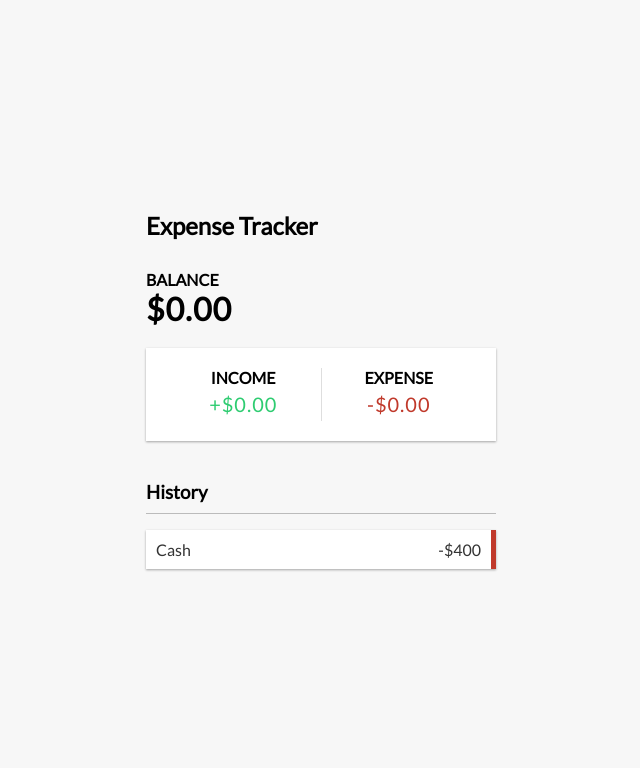
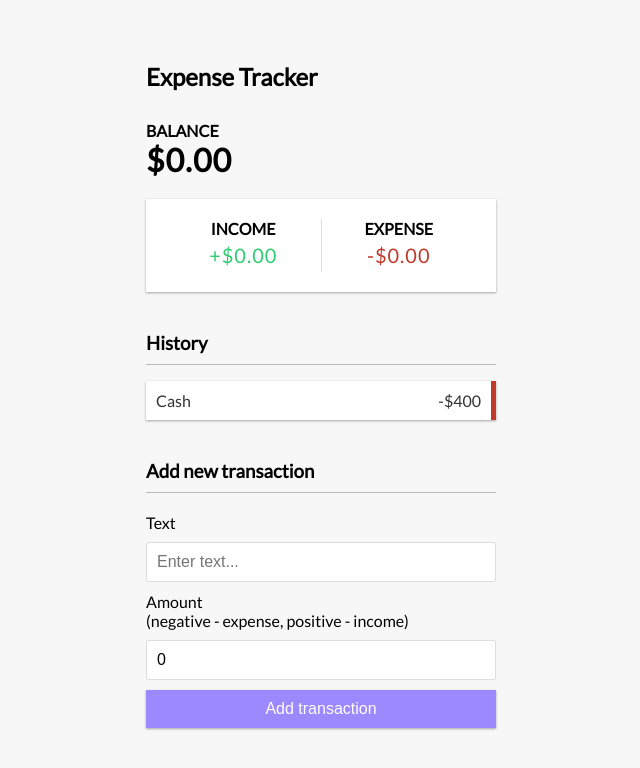
Before and after one commit to Arafat10/demo-expense-tracker, a React (Create React App) app: page / in a window 1280 px wide. Shown: the top 768 px of the page, without its empty margins (319-959 px from the left). Built offline with nearby package versions, Linux system fonts and the light colour scheme.

Commit message:
trans add2

```diff
--- a/src/App.js
+++ b/src/App.js
@@ -3,6 +3,7 @@
 import { Balance } from './components/Balance';
 import { IncomeExpenses } from './components/IncomeExpenses';
 import { TransList } from './components/TransList';
+import { AddTrans } from './components/AddTrans';
 
 function App() {
   return (
@@ -12,6 +13,7 @@
           <Balance />
           <IncomeExpenses />
           <TransList />
+          <AddTrans />
         </div>
     </div>
   );
--- a/src/components/AddTrans.js
+++ b/src/components/AddTrans.js
@@ -1,20 +1,25 @@
-import React from 'react'
+import React, {useState} from 'react'
 
 export const AddTrans = () => {
+  const [text, setText] = useState('');
+  const [amount, setAmount] = useState(0);
+
   return (
     <>
         <h3>Add new transaction</h3>
       <form id="form">
         <div className="form-control">
           <label htmlFor="text">Text</label>
-          <input type="text" id="text" placeholder="Enter text..." />
+          <input type="text" value={text} onChange={(e) => setText(e.target.value)}
+          placeholder="Enter text..." />
         </div>
         <div className="form-control">
           <label htmlFor="amount"
             >Amount <br />
             (negative - expense, positive - income)</label
           >
-          <input type="number" id="amount" placeholder="Enter amount..." />
+          <input type="number" value={amount} onChange={(e) => setAmount(e.target.value)}
+           placeholder="Enter amount..." />
         </div>
         <button className="btn">Add transaction</button>
       </form>
--- a/src/components/TransList.js
+++ b/src/components/TransList.js
@@ -4,7 +4,7 @@
   return (
     <>
     <h3>History</h3>
-    <ul class="list">
+    <ul className="list">
       <li className="minus">
         Cash <span>-$400</span><button class="delete-btn">x</button>
       </li>
```
